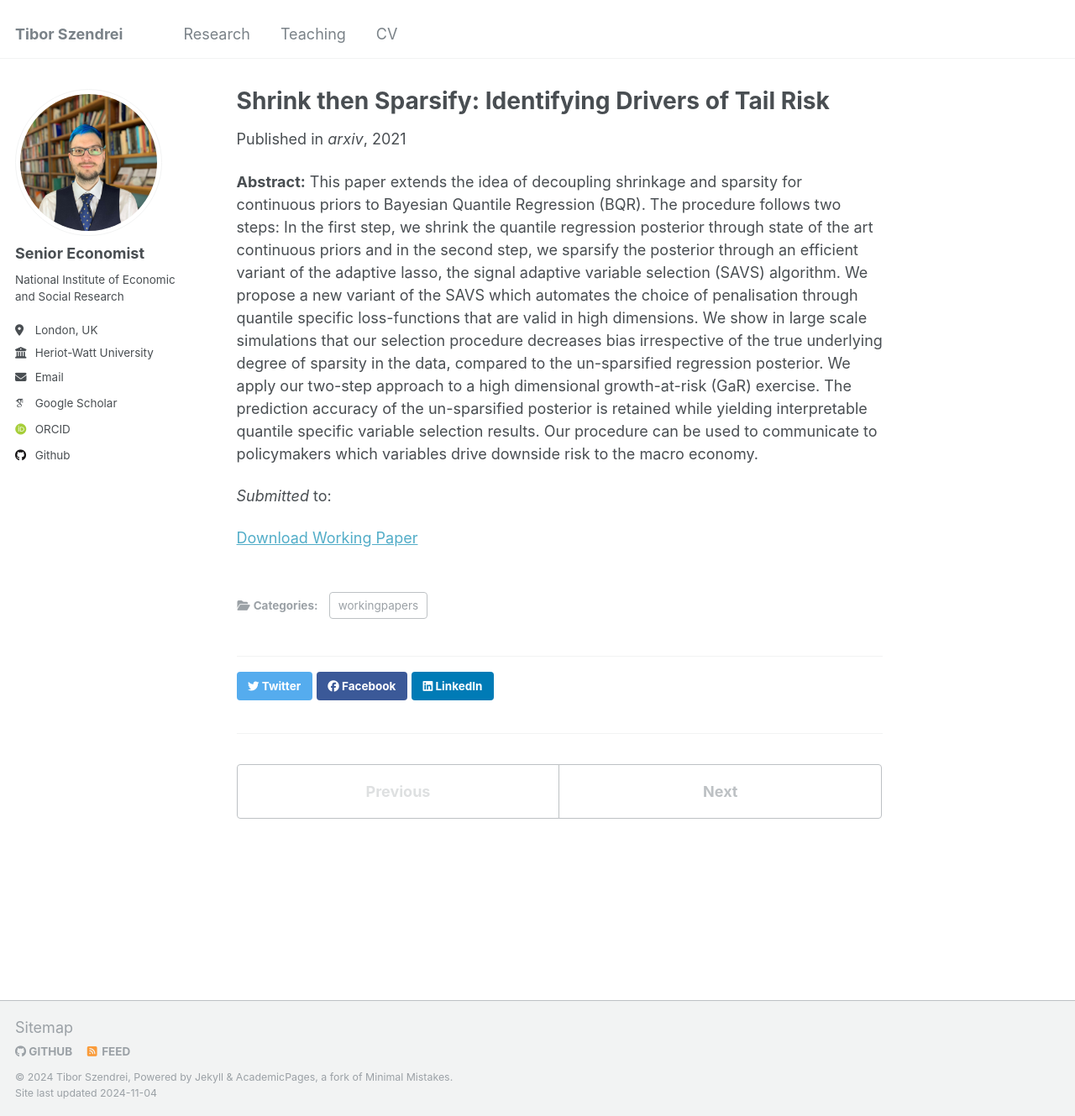
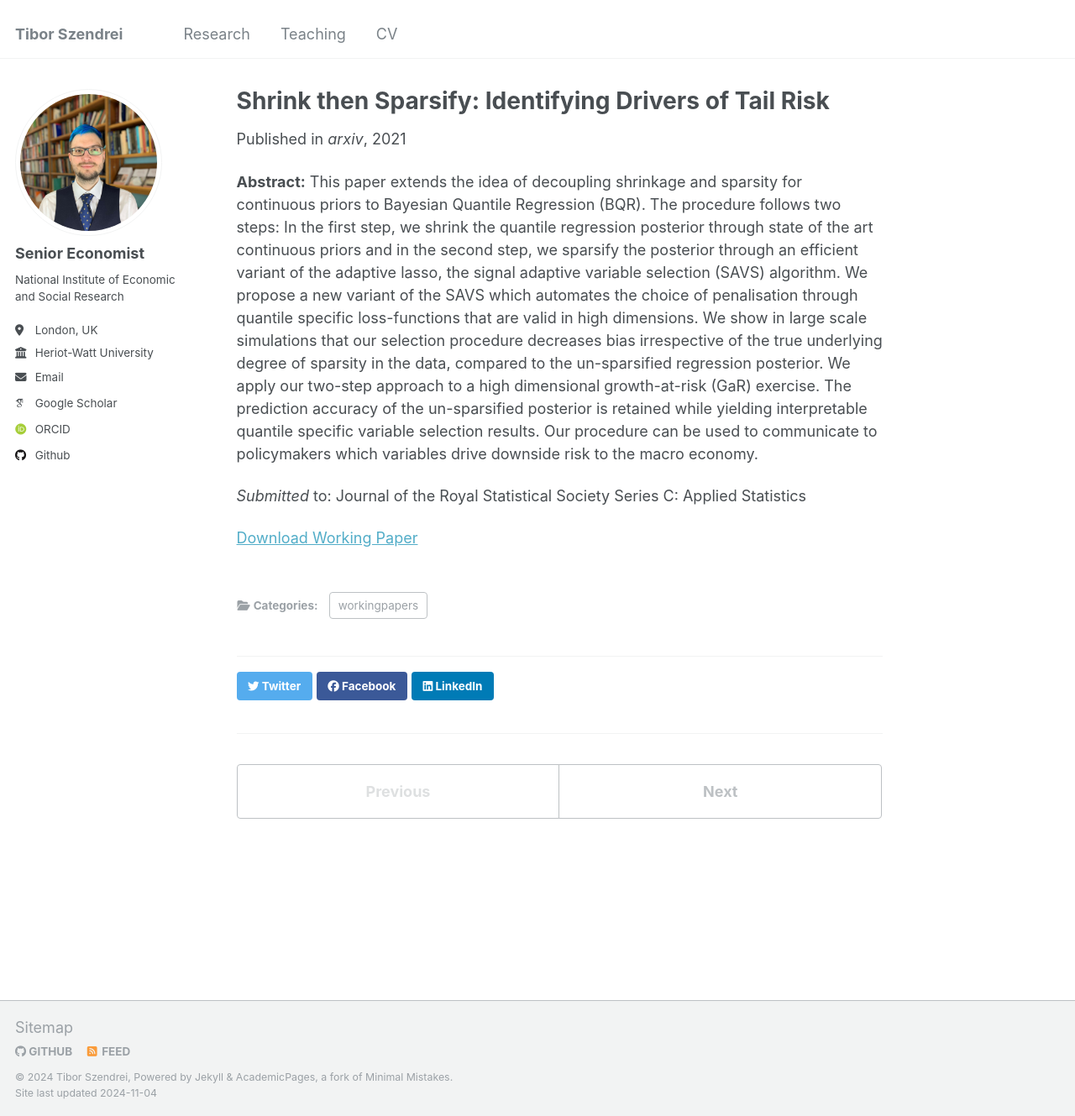
Before and after one commit to econometibi/econometibi.github.io, a Jekyll site: the page built from _publications/SAVS.md, in a window 1280 px wide and 1329 px high. Shown: the whole window at 84% size. Built offline with Jekyll 4.4.1, drawn with Linux system fonts in a browser that asks for light colours; some web fonts are replaced.

Commit message:
Update SAVS.md

```diff
--- a/_publications/SAVS.md
+++ b/_publications/SAVS.md
@@ -10,6 +10,6 @@ coauthors: "K. Varga"
 ---
 **Abstract:** This paper extends the idea of decoupling shrinkage and sparsity for continuous priors to Bayesian Quantile Regression (BQR). The procedure follows two steps: In the first step, we shrink the quantile regression posterior through state of the art continuous priors and in the second step, we sparsify the posterior through an efficient variant of the adaptive lasso, the signal adaptive variable selection (SAVS) algorithm. We propose a new variant of the SAVS which automates the choice of penalisation through quantile specific loss-functions that are valid in high dimensions. We show in large scale simulations that our selection procedure decreases bias irrespective of the true underlying degree of sparsity in the data, compared to the un-sparsified regression posterior. We apply our two-step approach to a high dimensional growth-at-risk (GaR) exercise. The prediction accuracy of the un-sparsified posterior is retained while yielding interpretable quantile specific variable selection results. Our procedure can be used to communicate to policymakers which variables drive downside risk to the macro economy.
 
-_Submitted_ to:
+_Submitted_ to: Journal of the Royal Statistical Society Series C: Applied Statistics
 
 [Download Working Paper](https://arxiv.org/abs/2107.08498)
```
